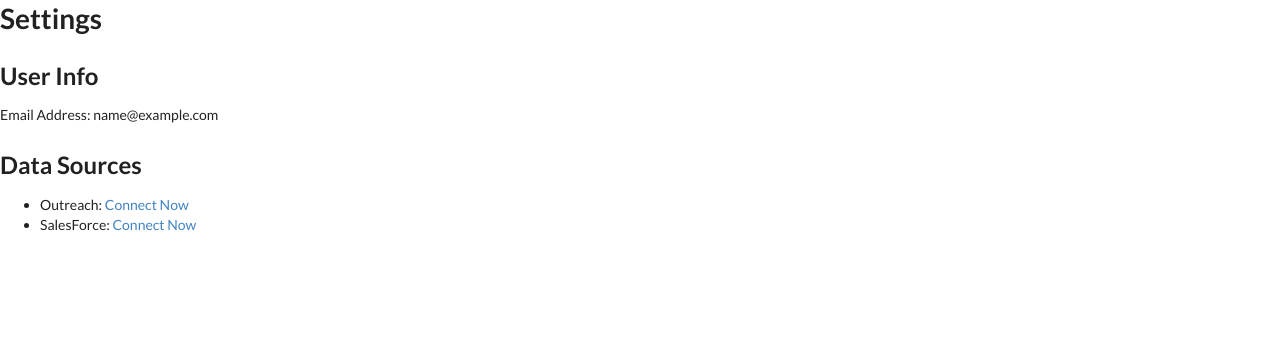
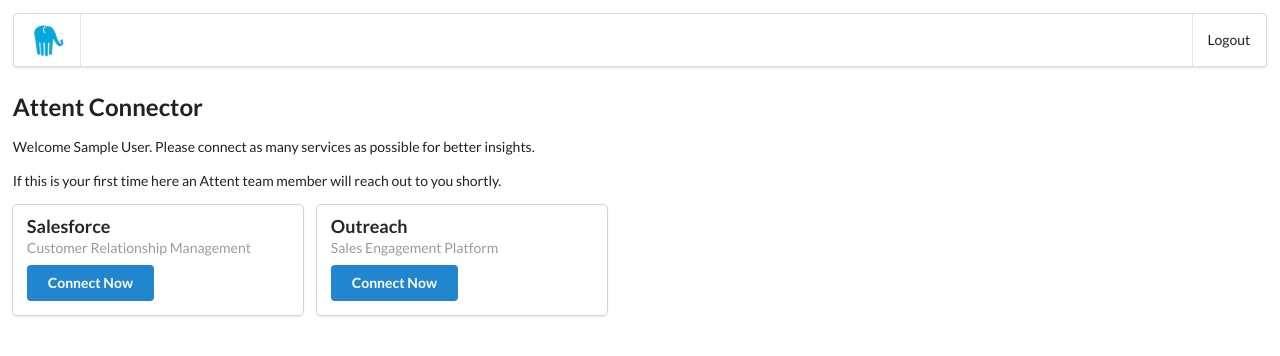
Before and after one commit to cun3yt/attent-ears, a Django app: page /settings in a window 1280 px wide. Shown: the top 356 px of the page. Run offline with Django 3.2, Linux system fonts and the light colour scheme; a user stored in the database is signed in; tables that the repository leaves empty hold one stand-in row (values such as "Sample post"); data that the repository does not hold is empty; parts of the project's set-up code (start-up, migrations or seed data) failed here and were passed over; some libraries are stand-ins or nearby versions.

Commit message:
Settings Page UI Change

```diff
--- a/static/main.css
+++ b/static/main.css
@@ -8,7 +8,7 @@
     border:none ;
 }
 
-div#header {
+#header {
     width: 98%;
     margin: 1% auto;
 }
--- a/visualizer/templates/settings.html
+++ b/visualizer/templates/settings.html
@@ -1,26 +1,45 @@
 {% extends "__clean.html" %}
+{% load static %}
 
 {% block content %}
-    <h1>Settings</h1>
+    <div id="header">
+        <div class="ui menu">
+            <div class="header item">
+                <img src="{% static "attent-logo-100x100.png" %}">
+            </div>
 
-    <h2>User Info</h2>
+            <div class="right menu">
+                <a href="/logout" class="item">Logout</a>
+            </div>
+        </div>
+
+        <h2>Attent Connector</h2>
         <p>
-        Email Address: {{request.user.email}}
+            Welcome {{request.user.first_name}} {{ request.user.last_name }}.
+            Please connect as many services as possible for better insights.
+        </p>
+        <p>
+            If this is your first time here an Attent team member will reach out to you shortly.
         </p>
 
-    <h2>Data Sources</h2>
-    <p>
-      <ul>
+        <div class="ui cards">
             {% for connection in api_connections.data_api %}
-            <li>
-              {{ connection.setting_name }}:
+                <div class="card">
+                    <div class="content">
+                        <div class="header">
+                            {{ connection.setting_name }}
+                        </div>
+                        <div class="meta">{{ connection.meta }}</div>
+                        <div class="description">
                             {% if connection.detail %}
-                  Connected
+                                <a class="ui button disabled">Connected</a>
                             {% else %}
-                  <a href="{{ connection.connect_url }}">Connect Now</a>
+                                <a class="ui button primary" href="{{ connection.connect_url }}">Connect Now</a>
                             {% endif %}
-            </li>
+                        </div>
+                    </div>
+                </div>
             {% endfor %}
-      </ul>
-    </p>
+        </div>
+    </div>
 {% endblock %}
--- a/visualizer/views.py
+++ b/visualizer/views.py
@@ -75,12 +75,14 @@
     outreach_connection = {
         'name': 'outreach',
         'setting_name': 'Outreach',
+        'meta': 'Sales Engagement Platform',
         'detail': current_outreach_connection,
     }
 
     salesforce_connection = {
         'name': 'salesforce',
-        'setting_name': 'SalesForce',
+        'setting_name': 'Salesforce',
+        'meta': 'Customer Relationship Management',
         'detail': current_salesforce_connection,
     }
 
@@ -94,8 +96,8 @@
 
     api_connections = {
         'data_api': [
+            salesforce_connection,
             outreach_connection,
-            salesforce_connection,
         ],
     }
 
```
Lines whose indentation alone changed are shown as unchanged.
